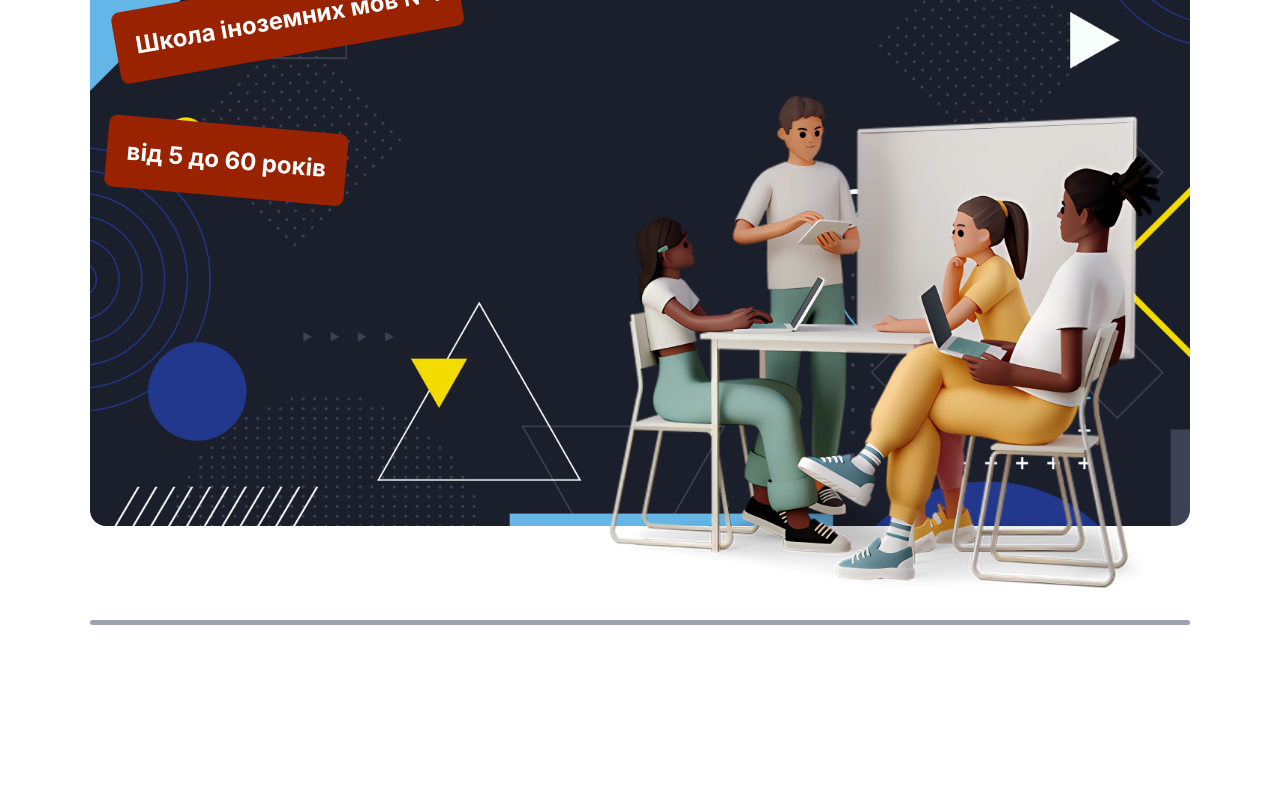
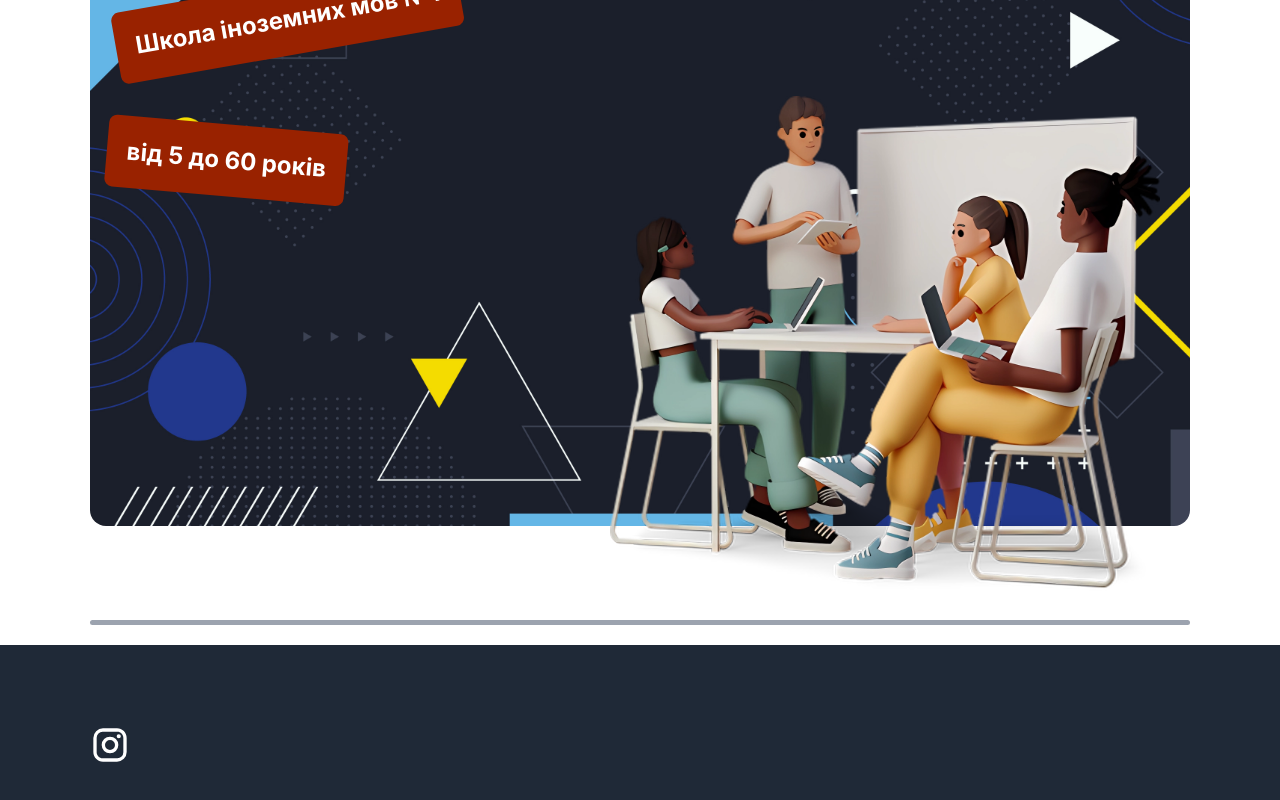
Before and after one commit to equ1rix/TopLevelSchool, a React (Create React App) app: page / in a window 1280 px wide. Shown: the part 352-1152 px from the top of the page. Before the commit the page ends 997 px from the top, so only its background shows below. Built offline with nearby package versions, Linux system fonts and the light colour scheme.

Commit message:
task(src): add footer component

```diff
--- /dev/null
+++ b/src/components/Footer/index.tsx
@@ -0,0 +1,17 @@
+import InstagramButton from "../IconButtons/instagramButton";
+
+import { mock } from "../../helpers";
+
+const Footer = () => {
+  return (
+    <div className="bg-gray-800 text-white h-[200px] flex py-5">
+      <div className="container mx-auto max-w-[1100px] flex">
+        <div className="container mx-auto  flex">
+          <InstagramButton onClick={mock} />
+        </div>
+      </div>
+    </div>
+  );
+};
+
+export default Footer;
--- a/src/components/Header/index.tsx
+++ b/src/components/Header/index.tsx
@@ -7,7 +7,7 @@ const Header = () => {
 
   return (
     <header className="h-[116px] bg-gray-800 text-white flex items-center">
-      <div className="container mx-auto max-w-[937px] flex items-center">
+      <div className="container mx-auto max-w-[1050px] flex items-center">
         <div className="text-xl font-bold">
           <a href="#home">Logo</a>
         </div>
--- /dev/null
+++ b/src/components/IconButtons/Icons/closeIcon.tsx
@@ -0,0 +1,15 @@
+const CloseIcon = ({ height = "20", width = "20", fill = "#FFFFFF" }) => (
+  <svg
+    xmlns="http://www.w3.org/2000/svg"
+    x="0px"
+    y="0px"
+    width={width}
+    height={height}
+    viewBox="0 0 50 50"
+    style={{ fill }}
+  >
+    <path d="M 9.15625 6.3125 L 6.3125 9.15625 L 22.15625 25 L 6.21875 40.96875 L 9.03125 43.78125 L 25 27.84375 L 40.9375 43.78125 L 43.78125 40.9375 L 27.84375 25 L 43.6875 9.15625 L 40.84375 6.3125 L 25 22.15625 Z"></path>
+  </svg>
+);
+
+export default CloseIcon;
--- /dev/null
+++ b/src/components/IconButtons/Icons/instagramIcon.tsx
@@ -0,0 +1,16 @@
+const InstagramIcon = ({ height = "40", width = "40", fill = "#FFFFFF" }) => (
+  <svg
+    xmlns="http://www.w3.org/2000/svg"
+    width={width}
+    height={height}
+    viewBox="0 0 24 24"
+    style={{ fill }}
+  >
+    <path
+      fill="currentColor"
+      d="M7.8 2h8.4C19.4 2 22 4.6 22 7.8v8.4a5.8 5.8 0 0 1-5.8 5.8H7.8C4.6 22 2 19.4 2 16.2V7.8A5.8 5.8 0 0 1 7.8 2m-.2 2A3.6 3.6 0 0 0 4 7.6v8.8C4 18.39 5.61 20 7.6 20h8.8a3.6 3.6 0 0 0 3.6-3.6V7.6C20 5.61 18.39 4 16.4 4zm9.65 1.5a1.25 1.25 0 0 1 1.25 1.25A1.25 1.25 0 0 1 17.25 8A1.25 1.25 0 0 1 16 6.75a1.25 1.25 0 0 1 1.25-1.25M12 7a5 5 0 0 1 5 5a5 5 0 0 1-5 5a5 5 0 0 1-5-5a5 5 0 0 1 5-5m0 2a3 3 0 0 0-3 3a3 3 0 0 0 3 3a3 3 0 0 0 3-3a3 3 0 0 0-3-3"
+    />
+  </svg>
+);
+
+export default InstagramIcon;
--- /dev/null
+++ b/src/components/IconButtons/closeButton.tsx
@@ -0,0 +1,16 @@
+import { mock } from "../../helpers";
+
+import IconButton from "./iconButton";
+import CloseIcon from "./Icons/closeIcon";
+
+type ButtonProps = {
+  onClick: () => void;
+};
+
+const CloseButton = ({ onClick = mock }: ButtonProps) => (
+  <IconButton onClick={onClick}>
+    <CloseIcon />
+  </IconButton>
+);
+
+export default CloseButton;
--- /dev/null
+++ b/src/components/IconButtons/iconButton.tsx
@@ -0,0 +1,15 @@
+import { ReactNode } from "react";
+import { mock } from "../../helpers";
+
+type IconButtonProps = {
+  onClick: () => void;
+  children: ReactNode;
+};
+
+const IconButton = ({ onClick = mock, children }: IconButtonProps) => (
+  <button type="button" onClick={onClick}>
+    {children}
+  </button>
+);
+
+export default IconButton;
--- /dev/null
+++ b/src/components/IconButtons/instagramButton.tsx
@@ -0,0 +1,16 @@
+import { mock } from "../../helpers";
+
+import IconButton from "./iconButton";
+import InstagramIcon from "./Icons/instagramIcon";
+
+type ButtonProps = {
+  onClick: () => void;
+};
+
+const InstagramButton = ({ onClick = mock }: ButtonProps) => (
+  <IconButton onClick={onClick}>
+    <InstagramIcon />
+  </IconButton>
+);
+
+export default InstagramButton;
--- /dev/null
+++ b/src/helpers/index.tsx
@@ -0,0 +1 @@
+export const mock = () => {};
--- a/src/pages/Mainpage/index.tsx
+++ b/src/pages/Mainpage/index.tsx
@@ -1,4 +1,5 @@
 import Firstpart from "../../components/Firstpart";
+import Footer from "../../components/Footer";
 import Header from "../../components/Header";
 
 const Mainpage = () => {
@@ -6,6 +7,7 @@ const Mainpage = () => {
     <>
       <Header />
       <Firstpart />
+      <Footer />
     </>
   );
 };
```
